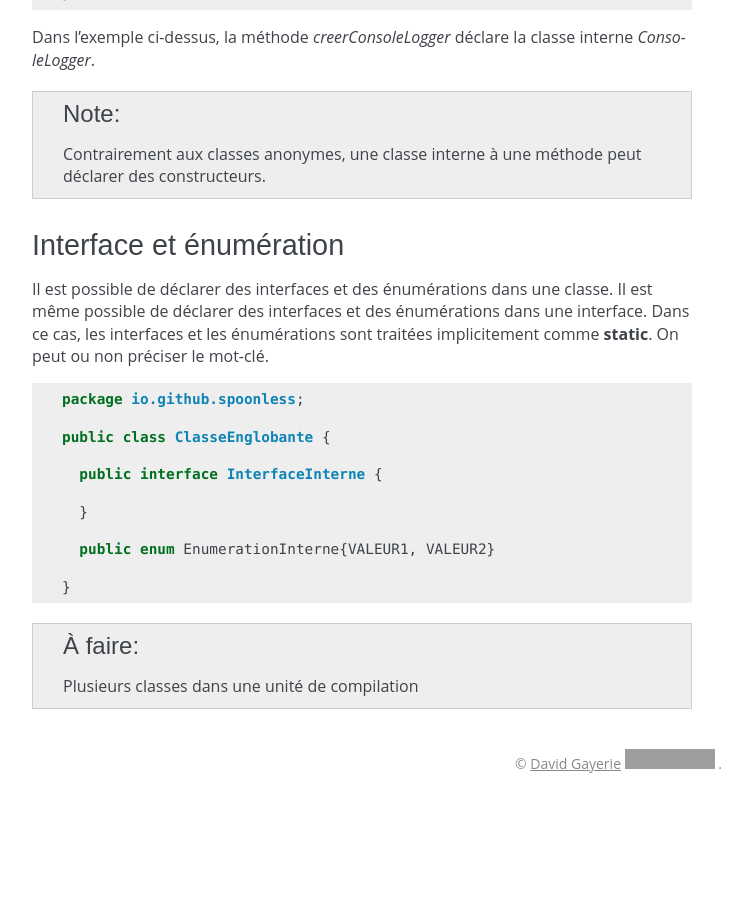
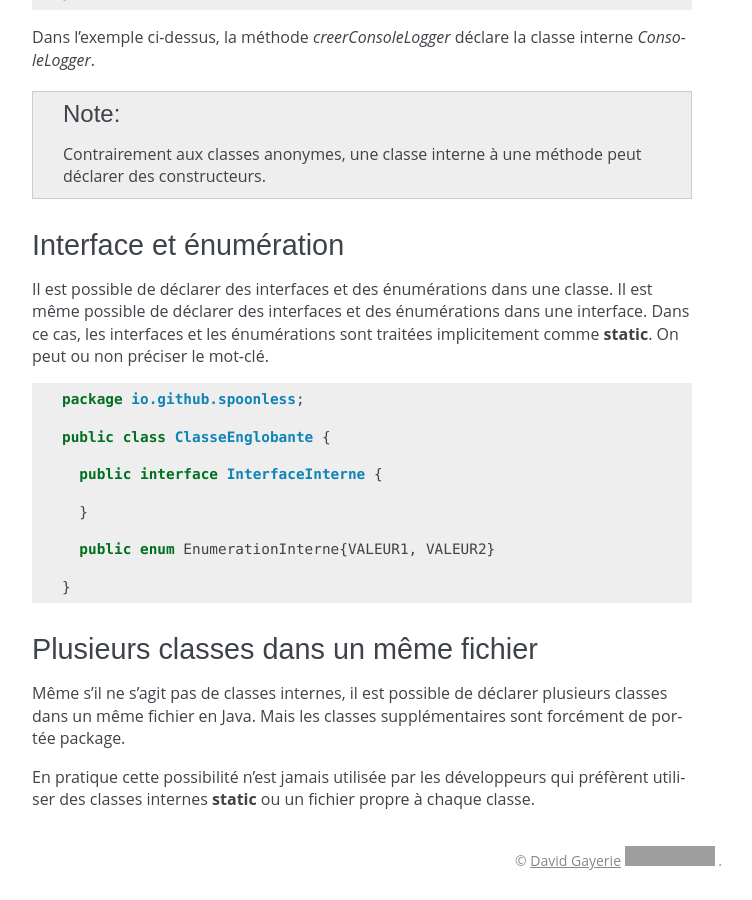
Before and after one commit to lanaflonPerso/cours-java-web, a Sphinx documentation site: the page built from source/classe_interne.rst, in a window 1280 px wide and 900 px high, scrolled down 11807 px. Shown: the whole window, without its empty margins (398-1150 px from the left). Built offline with Sphinx 7.4.7, drawn with Linux system fonts in a browser that asks for light colours; formulas are drawn with MathJax 3; before the commit the page ends 12610 px from its top, so only the background shows below that; some of the changed text lies outside the part shown; grey boxes are pictures that could not be loaded.

Commit message:
fin chapitre classes internes

```diff
--- a/source/classe_interne.rst
+++ b/source/classe_interne.rst
@@ -669,9 +669,16 @@ implicitement comme **static**. On peut ou non préciser le mot-clé.
 
   }
 
-.. todo::
+Plusieurs classes dans un même fichier
+**************************************
 
-  Plusieurs classes dans une unité de compilation
+Même s'il ne s'agit pas de classes internes, il est possible de déclarer
+plusieurs classes dans un même fichier en Java. Mais les classes supplémentaires
+sont forcément de portée package.
+
+En pratique cette possibilité n'est jamais utilisée par les développeurs qui
+préfèrent utiliser des classes internes **static** ou un fichier propre à
+chaque classe.
 
 .. _Comparator: https://docs.oracle.com/javase/8/docs/api/java/util/Comparator.html
 .. _Swing: https://docs.oracle.com/javase/tutorial/uiswing/index.html
```
